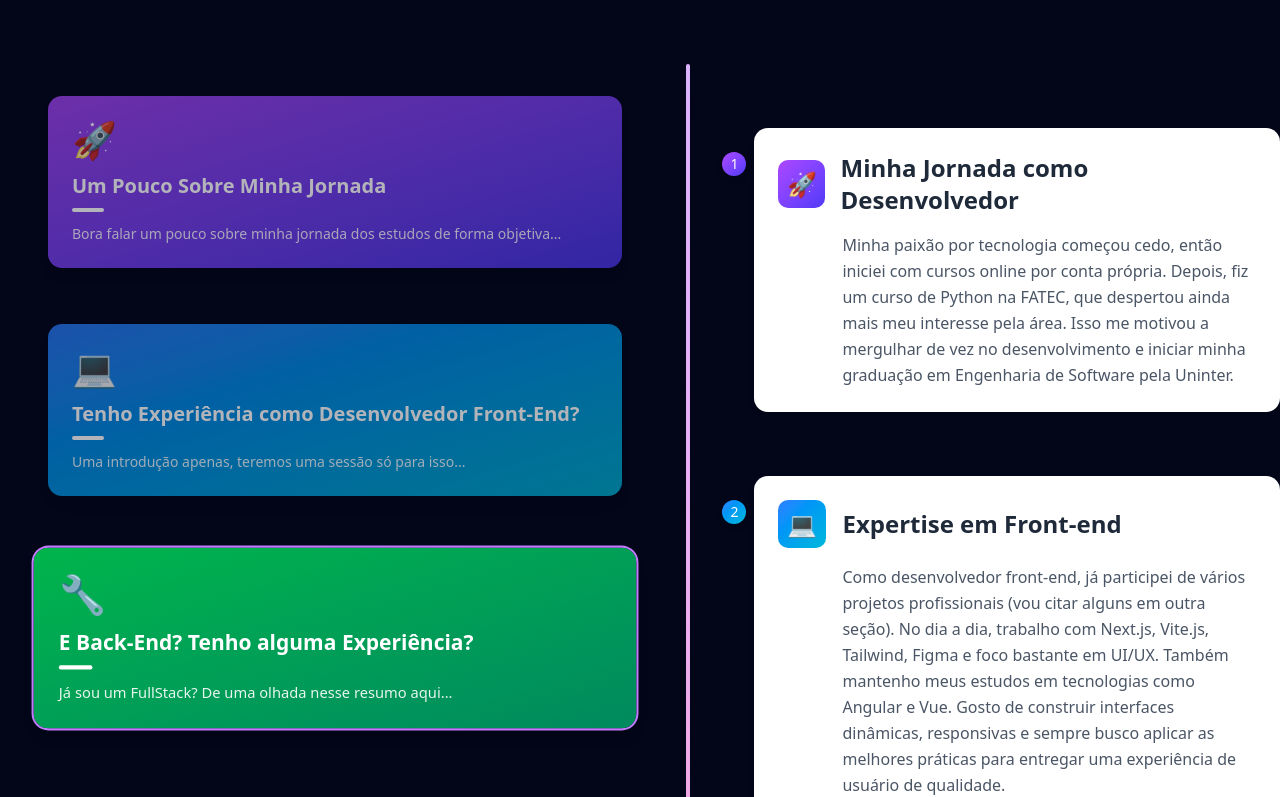
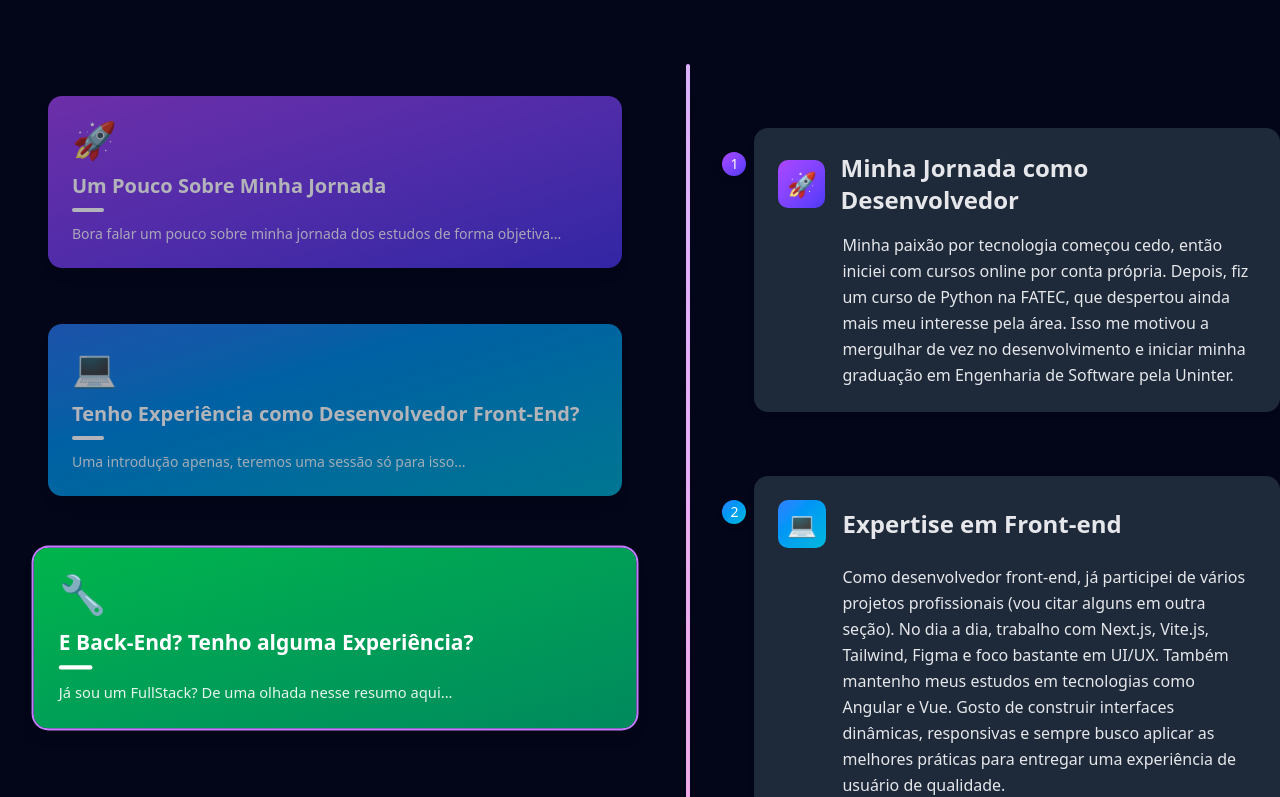
Before and after one commit to vitorkravs/portfolio-profissional-v2, a Next.js app: page / in a window 1280 px wide. Shown: the part 863-1660 px from the top of the page. Built offline with nearby package versions, Linux system fonts and the light colour scheme.

Commit message:
feat: atualizar estilo da page about me com estilo dark

```diff
--- a/components/AboutMe/index.tsx
+++ b/components/AboutMe/index.tsx
@@ -233,7 +233,7 @@ export default function AboutMe() {
                                     <motion.div
                                         key={index}
                                         id={`section-${index}`}
-                                        className="relative mb-8 p-6 rounded-xl bg-white bg-opacity-70 backdrop-blur-sm shadow-md timeline-section"
+                                        className="relative mb-8 p-6 rounded-xl bg-white dark:bg-gray-800 bg-opacity-70 backdrop-blur-sm shadow-md timeline-section"
                                         initial="hidden"
                                         whileInView="visible"
                                         variants={sectionVariants}
@@ -244,11 +244,11 @@ export default function AboutMe() {
                                                 <div className={`w-10 h-10 rounded-lg ${section.color} flex items-center justify-center text-xl text-white mr-3`}>
                                                     {section.icon}
                                                 </div>
-                                                <h3 className="text-xl font-bold text-gray-800">
+                                                <h3 className="text-xl font-bold text-gray-800 dark:text-gray-200">
                                                     {section.title}
                                                 </h3>
                                             </div>
-                                            <p className="text-gray-600 leading-relaxed">
+                                            <p className="text-gray-600 dark:text-gray-200 leading-relaxed">
                                                 {section.description}
                                             </p>
                                         </motion.div>
@@ -268,7 +268,7 @@ export default function AboutMe() {
                         </div>
                     </div>
                 ) : (
-                    <div className="grid md:grid-cols-13 gap-8 lg:gap-8">
+                    <div className="grid md:grid-cols-13 gap-8">
                         <div className="col-span-6 space-y-6 sticky top-0 h-fit pt-8">
                             {aboutMeSections.map((section, index) => (
                                 <motion.div
@@ -342,13 +342,13 @@ export default function AboutMe() {
                             </motion.div>
                         </div>
 
-                        <div className="col-span-6 relative mt-16 mr-4 md:mr-12" ref={timelineRef}>
+                        <div className="col-span-6 relative mt-16 mb-2 mr-4 md:mr-12" ref={timelineRef}>
                             <AnimatePresence>
                                 {aboutMeSectionsCompleted.map((section, index) => (
                                     <motion.div
                                         key={index}
                                         id={`section-${index}`}
-                                        className="relative mb-16 last:mb-0 p-6 rounded-xl bg-white bg-opacity-70 backdrop-blur-sm shadow-md timeline-section"
+                                        className="relative mb-16 last:mb-0 p-6 rounded-xl bg-white dark:bg-gray-800 bg-opacity-70 backdrop-blur-sm shadow-md timeline-section"
                                         initial="hidden"
                                         whileInView="visible"
                                         viewport={{ once: true, margin: "-100px" }}
@@ -375,11 +375,11 @@ export default function AboutMe() {
                                                 >
                                                     {section.icon}
                                                 </motion.div>
-                                                <h3 className="text-2xl font-bold text-gray-800">
+                                                <h3 className="text-2xl font-bold text-gray-800 dark:text-gray-200">
                                                     {section.title}
                                                 </h3>
                                             </div>
-                                            <p className="text-gray-600 leading-relaxed pl-16">
+                                            <p className="text-gray-600 dark:text-gray-200 leading-relaxed pl-16">
                                                 {section.description}
                                             </p>
                                         </motion.div>
```
